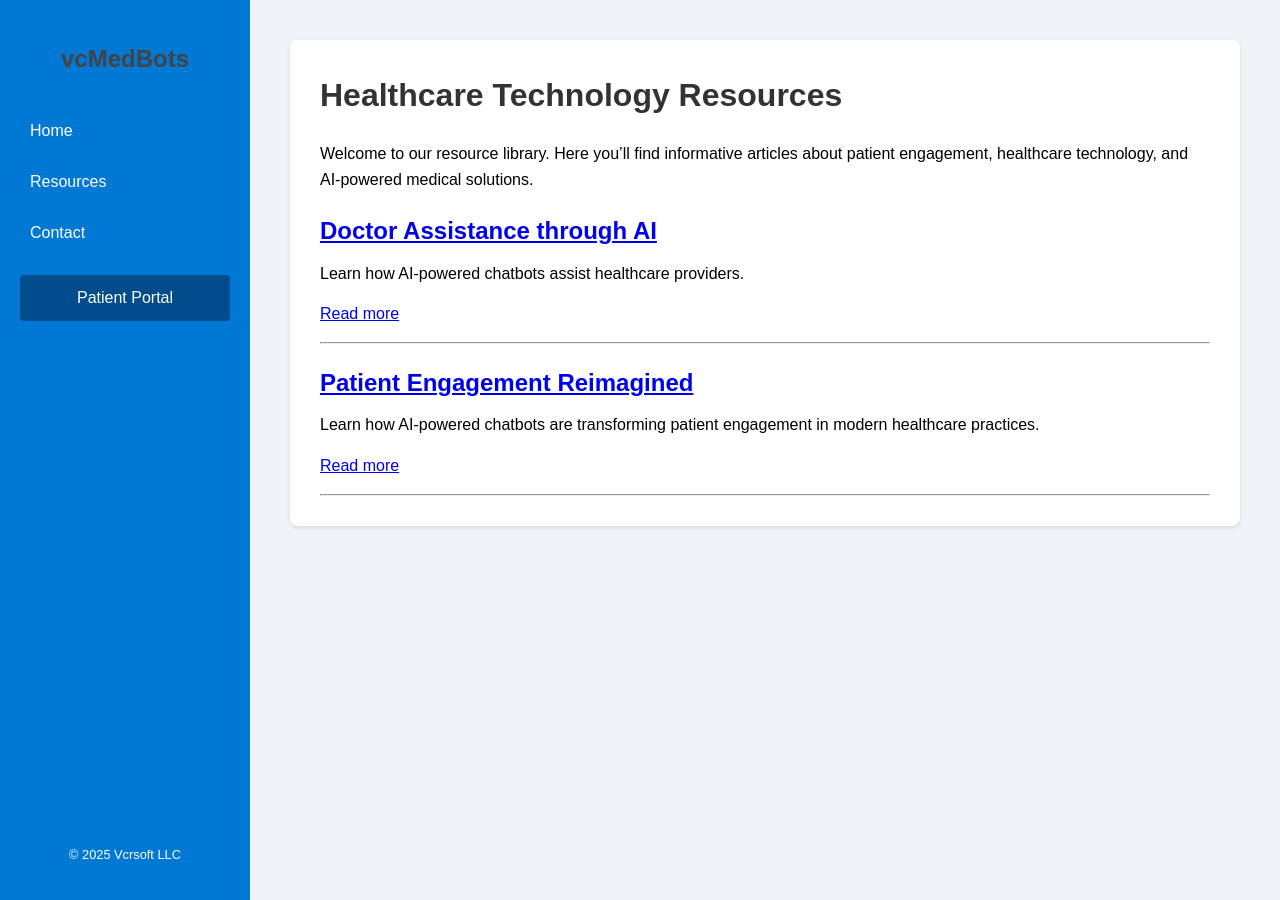
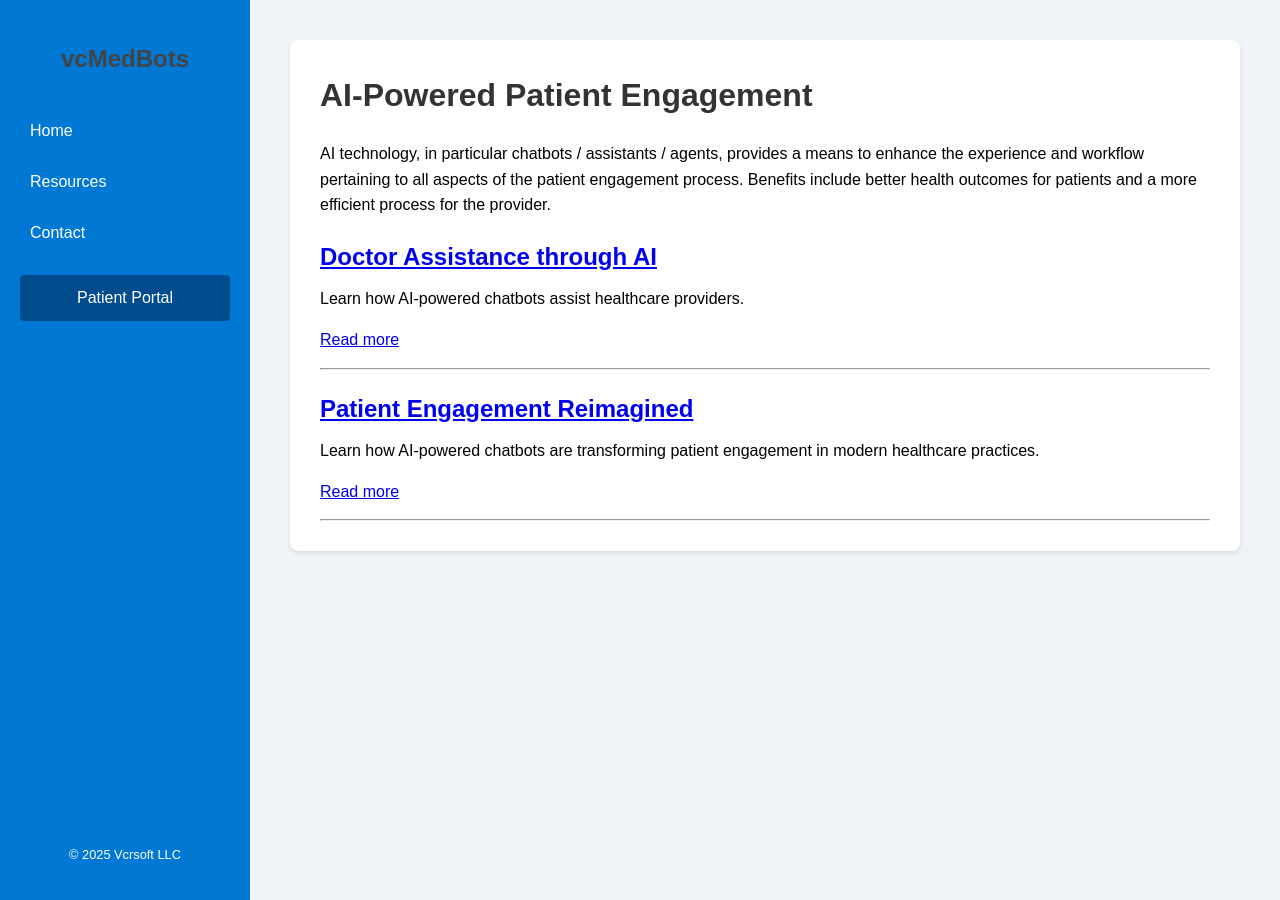
Before and after one commit to vcrsoft/vcrsoft.github.io, a Jekyll site: the page built from resources.md, in a window 1280 px wide. Built offline with Jekyll 4.4.1, drawn with Linux system fonts in a browser that asks for light colours.

Commit message:
Update resources.md

```diff
--- a/resources.md
+++ b/resources.md
@@ -4,9 +4,9 @@ title: Resources
 permalink: /resources/
 ---
 
-# Healthcare Technology Resources
+# AI-Powered Patient Engagement
 
-Welcome to our resource library. Here you'll find informative articles about patient engagement, healthcare technology, and AI-powered medical solutions.
+AI technology, in particular chatbots / assistants / agents, provides a means to enhance the experience and workflow pertaining to all aspects of the patient engagement process. Benefits include better health outcomes for patients and a more efficient process for the provider.
 
 {% for resource in site.resources %}
 ## [{{ resource.title }}]({{ resource.url | relative_url }})
```
